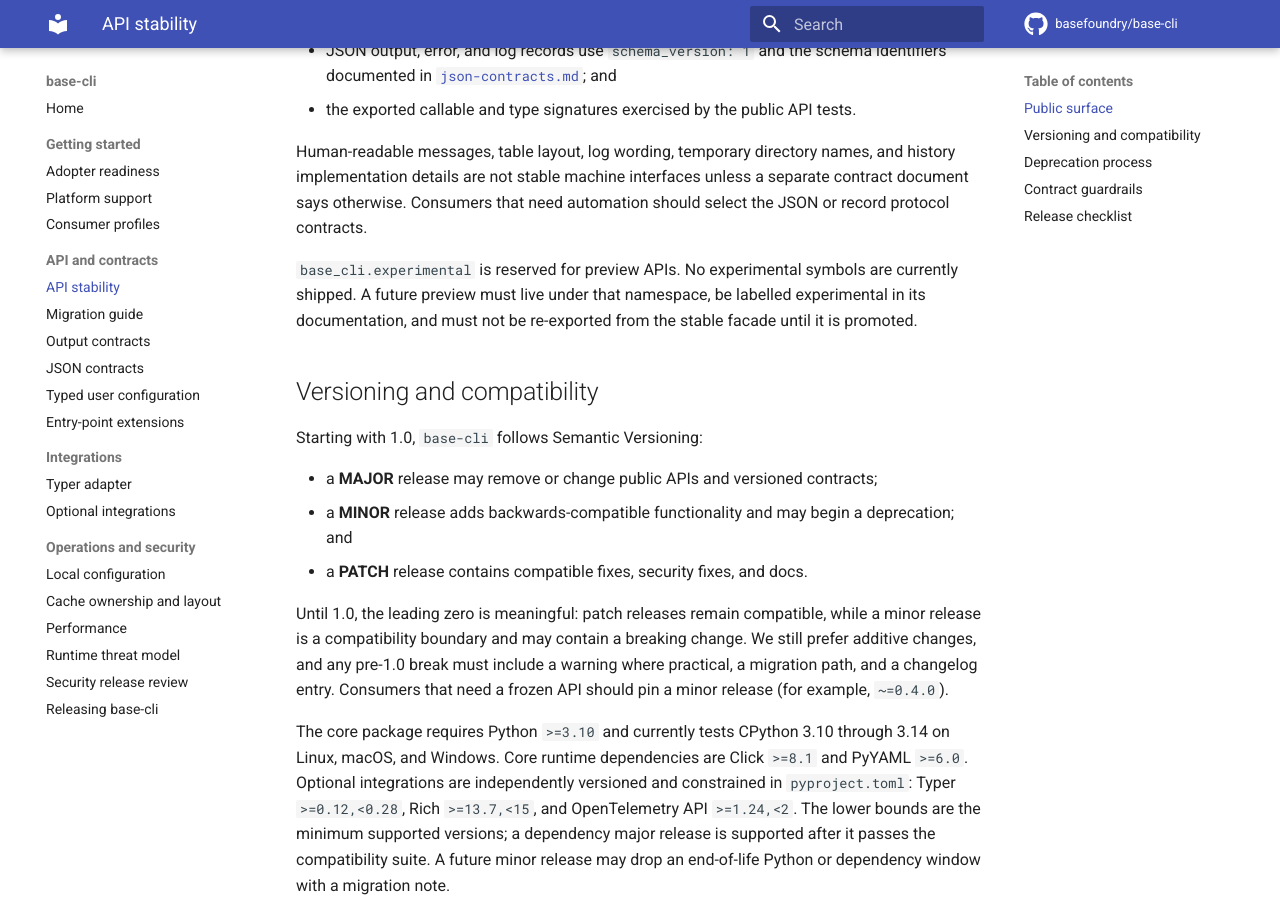
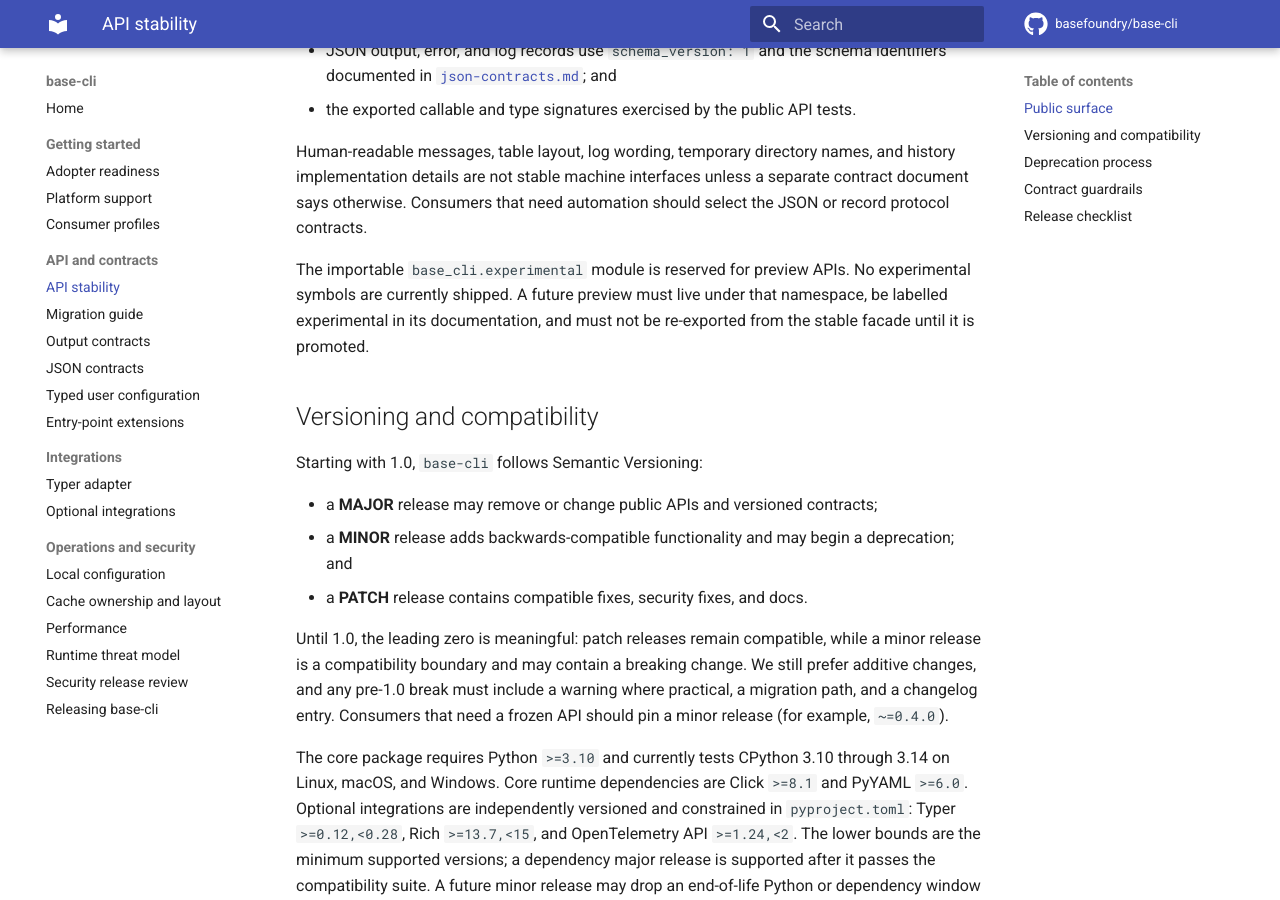
Before and after one commit to basefoundry/base-cli, an MkDocs documentation site: the page built from docs/api-stability.md, in a window 1280 px wide and 900 px high, scrolled down 580 px. Built offline with MkDocs 1.6.1 and Material for MkDocs 9.7.7, drawn with Linux system fonts in a browser that asks for light colours; comment, search, counter and statistics services are not loaded.

```diff
--- a/docs/api-stability.md
+++ b/docs/api-stability.md
@@ -27,10 +27,10 @@
 separate contract document says otherwise. Consumers that need automation
 should select the JSON or record protocol contracts.
 
-`base_cli.experimental` is reserved for preview APIs. No experimental symbols
-are currently shipped. A future preview must live under that namespace, be
-labelled experimental in its documentation, and must not be re-exported from
-the stable facade until it is promoted.
+The importable `base_cli.experimental` module is reserved for preview APIs. No
+experimental symbols are currently shipped. A future preview must live under
+that namespace, be labelled experimental in its documentation, and must not
+be re-exported from the stable facade until it is promoted.
 
 ## Versioning and compatibility
 
```
Also changed, not shown: CHANGELOG.md (+2 -0 lines), 4 other files.
